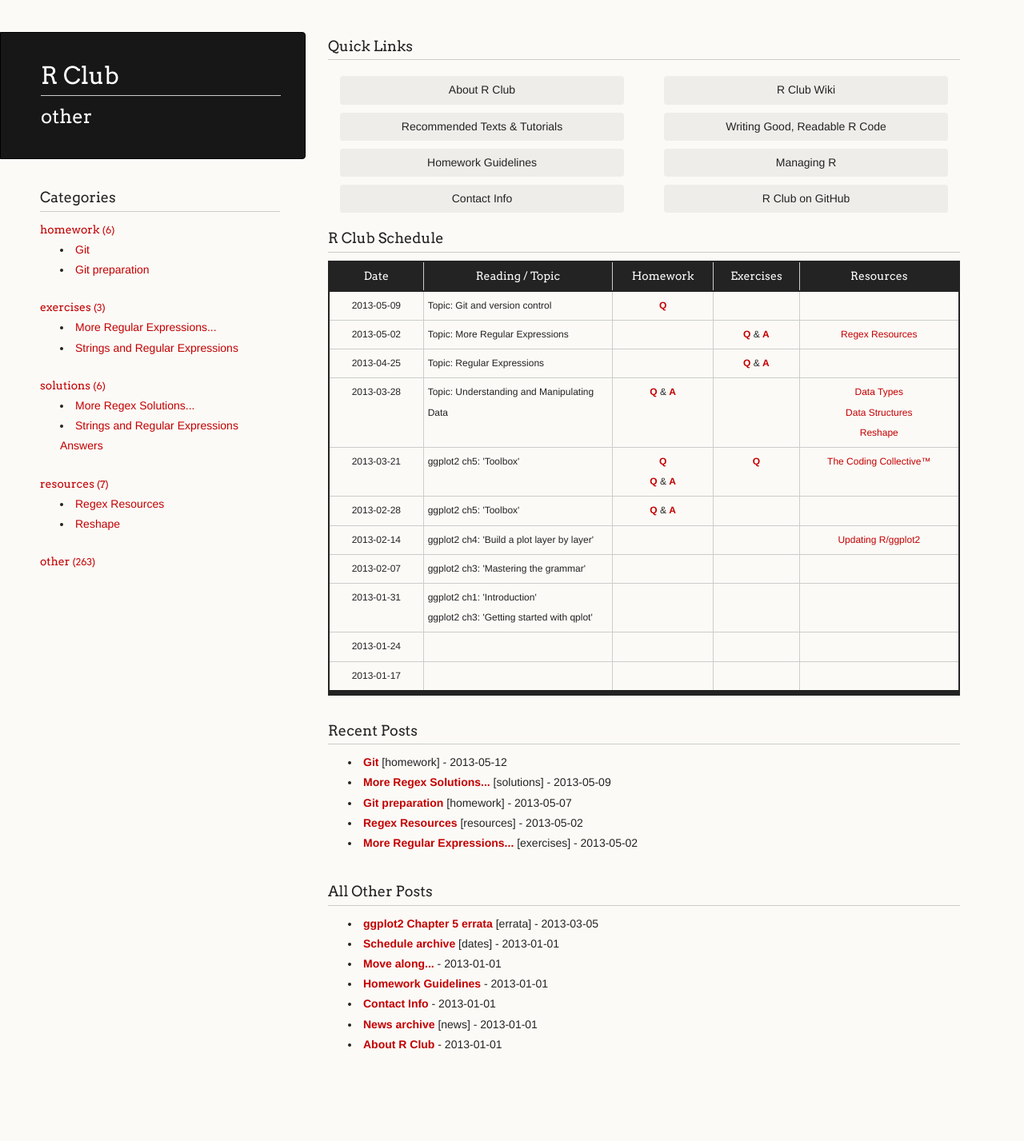
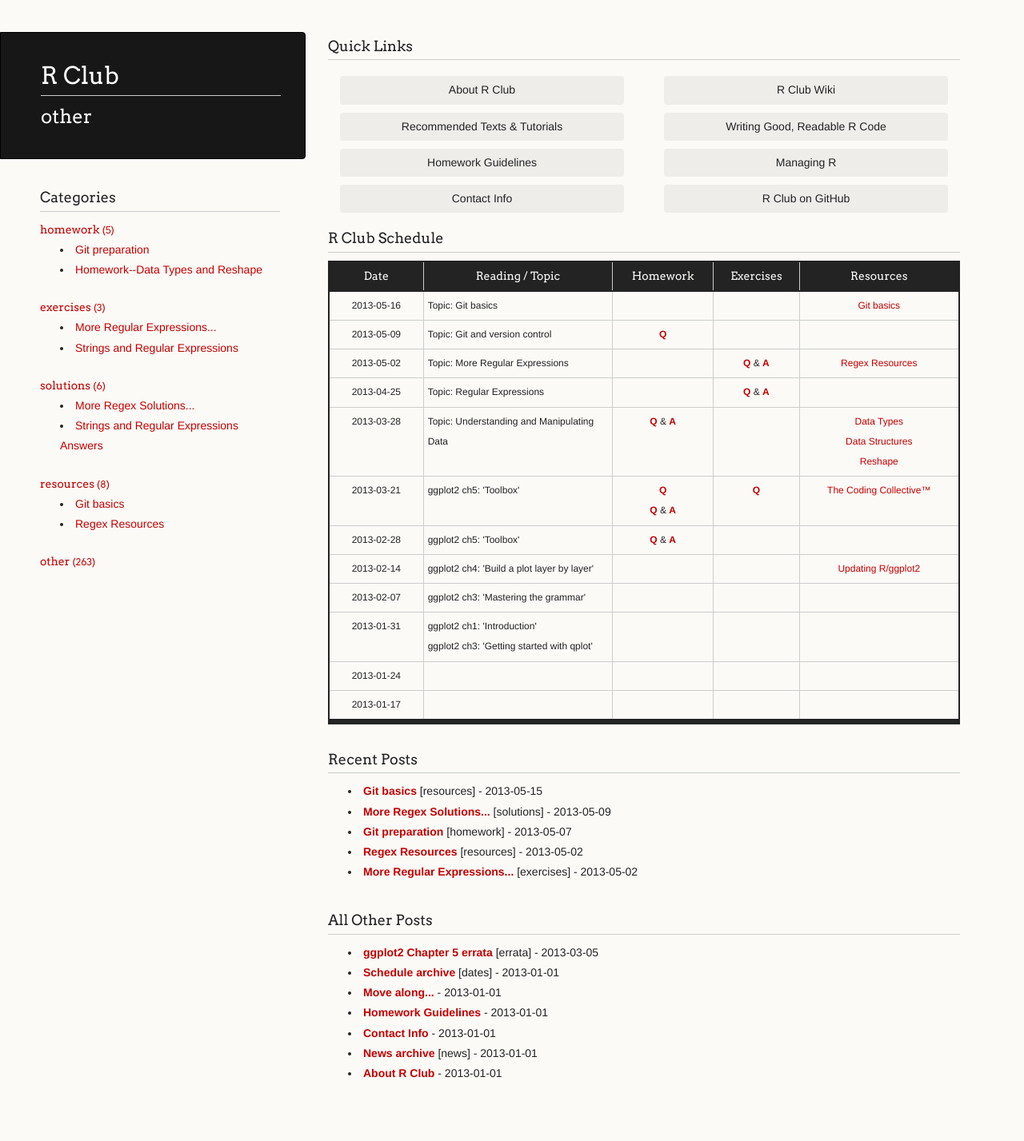
Before and after one commit to mfcovington/r_club, a Jekyll site: the page built from other.html, in a window 1280 px wide. Shown: the whole page at 80% size. Built offline with Jekyll 4.4.1, drawn with Linux system fonts in a browser that asks for light colours; Markdown is read by kramdown in place of the engine named in the settings; before the commit the page ends 1391 px from its top, so only the background shows below that.

Commit message:
add post: git-basics

```diff
--- a/_posts/2013-01-01-schedule.md
+++ b/_posts/2013-01-01-schedule.md
@@ -28,6 +28,25 @@
    resources:
     - title:
       link:
+
+###
+ - classdate: 2013-05-16
+
+   reading:
+    - title: "Topic: Git basics"
+      link:
+
+   homework:
+    - q:
+      a:
+
+   exercises:
+    - q:
+      a:
+
+   resources:
+    - title: Git basics
+      link:  2013-05-15-git-basics.md
 
 ###
 
```
Also changed, not shown: _posts/2013-05-12-git.md (deleted, +0 -40 lines), _posts/2013-05-15-git-basics.md (added, +56 -0 lines).
